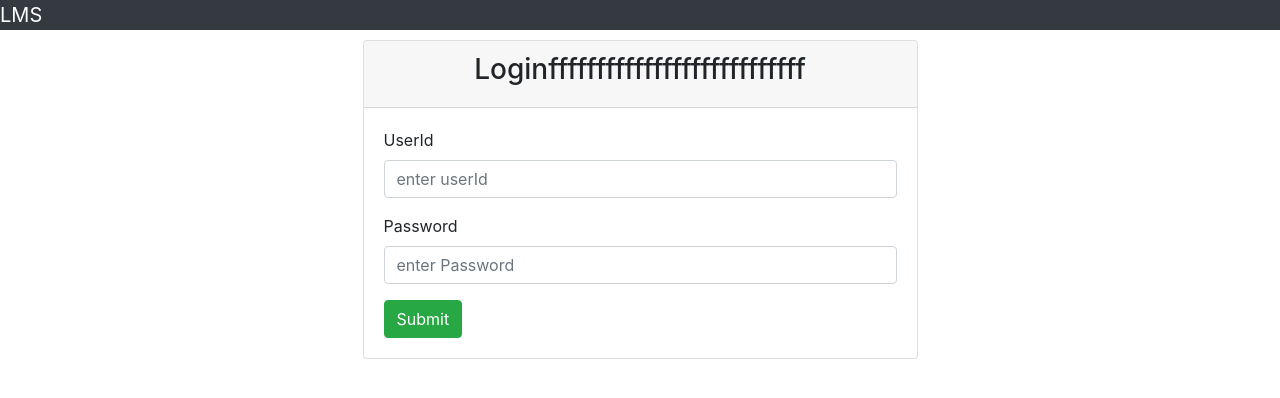
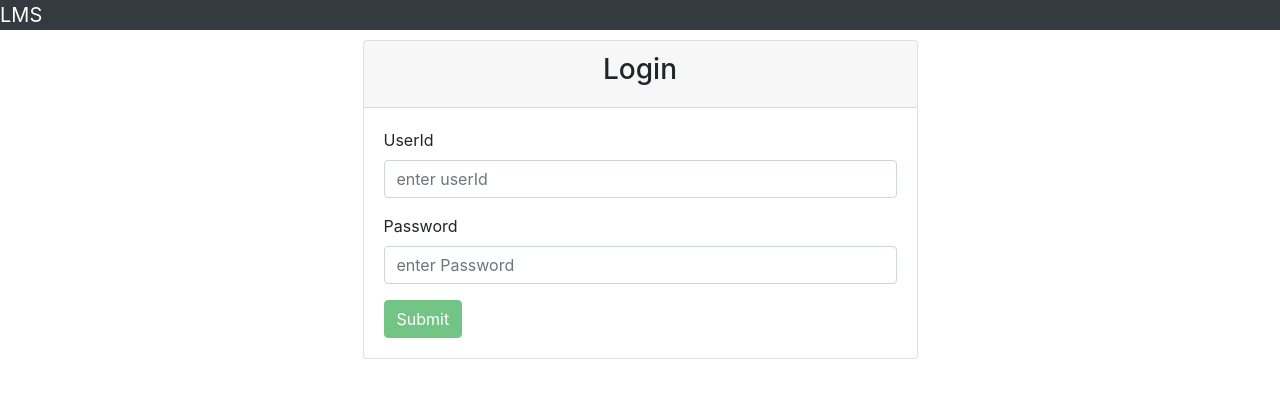
Before and after one commit to harishatla/Leave_Management_System, an Angular app: page /login in a window 1280 px wide. Shown: the top 398 px of the page. Built offline with nearby package versions, Linux system fonts and the light colour scheme.

Commit message:
23rd commit

```diff
--- a/src/app/components/login/login.component.html
+++ b/src/app/components/login/login.component.html
@@ -2,7 +2,7 @@
         <div class="form-container">
             <div class="card w-50">
                 <div class="card-header text-center">
-                    <h3>Loginfffffffffffffffffffffffffff</h3>
+                    <h3>Login</h3>
 
                 </div>
                 <div class="card-body">
@@ -14,7 +14,7 @@
                                     placeholder="enter userId"
                                     class="form-control"
                                     [(ngModel)]="loginData.userId"
-                                    ngModel>
+                                    #userName=ngModel>
                         </div>
                         <div class="form-group">
                             <label>Password</label>
@@ -25,7 +25,7 @@
                                    [(ngModel)]="loginData.password"
                                    ngModel>
                         </div>
-                        <button type="submit" class="btn btn-success">Submit</button>
+                        <button type="submit" class="btn btn-success" [disabled]="f.valid">Submit</button>
                     </form>
 
                 </div>
--- a/src/app/components/login/login.component.ts
+++ b/src/app/components/login/login.component.ts
@@ -18,9 +18,9 @@ export class LoginComponent implements OnInit {
   ngOnInit(): void {
   }
   submitLogin(f:any){
+    console.log(f);
     this.auth.login(f.value).subscribe(res=>console.log(res))
     console.log(f.value);
-
     f.reset()
 
   }
```
Also changed, not shown: 1 other file (tests, documents, lock files or other folders).
